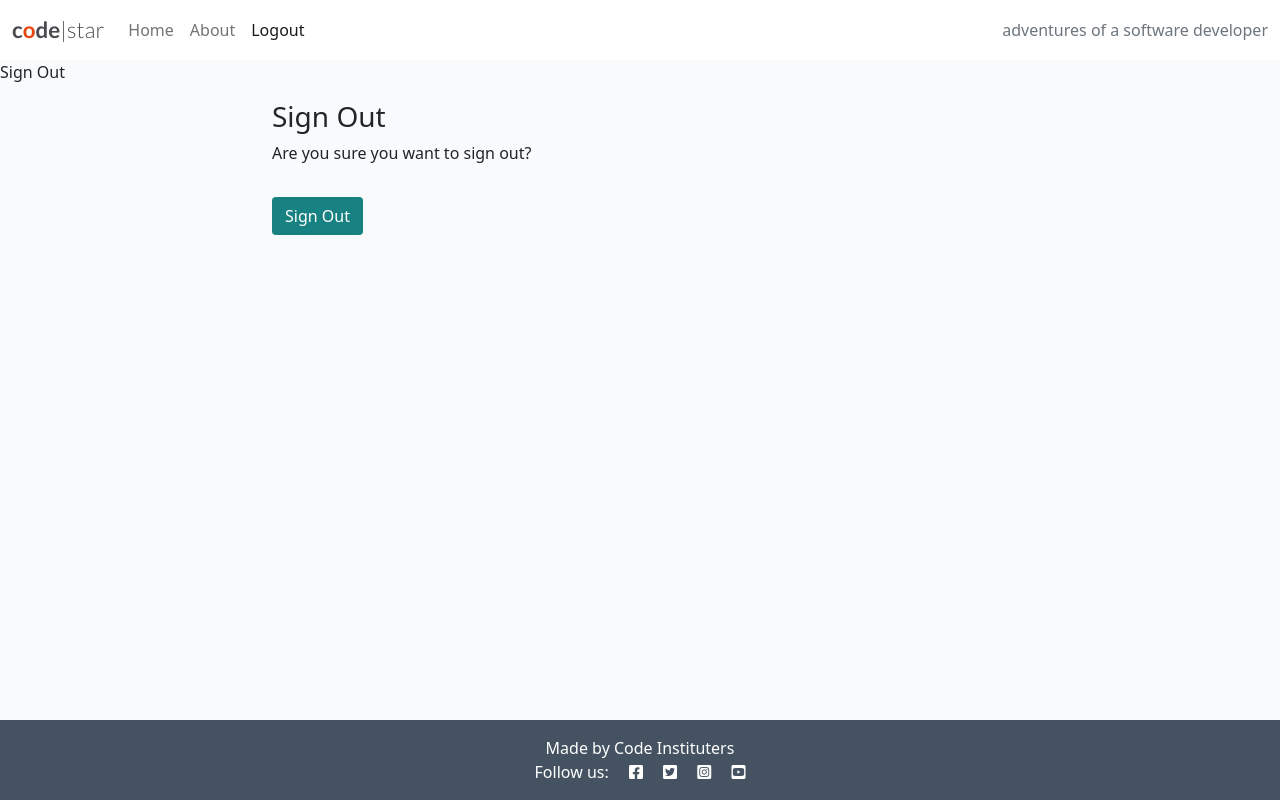
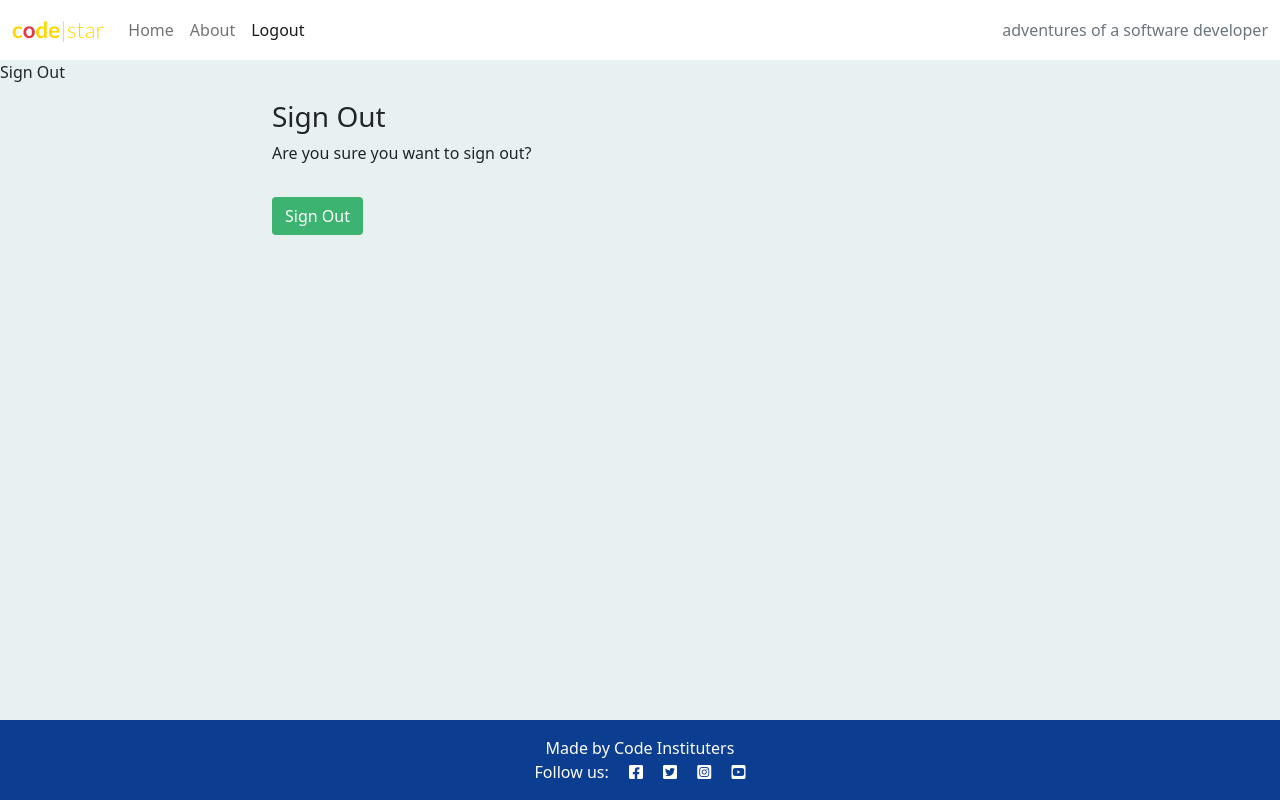
Before and after one commit to mary1-commits/Marys-recipes, a Django app: page /accounts/logout/ in a window 1280 px wide. Run offline with Django 4.2, Linux system fonts and the light colour scheme; the visitor is signed in with stand-in values (Sample User, id 1); parts of the project's set-up code (start-up, migrations or seed data) failed here and were passed over.

Commit message:
complete css styling for the page

```diff
--- a/static/css/style.css
+++ b/static/css/style.css
@@ -1,34 +1,110 @@
 body {
-    background-color: #F9FAFC;
+    background-color: #0077B6; /* Somali flag blue */
 }
 
+.main-bg {
+    background-color: #E8F1F2; /* Soft sky blue for contrast */
+}
+
+.light-bg {
+    background-color: #F4F6F7; /* Light neutral */
+}
+
+.dark-bg {
+    background-color: #0B3D91; /* Deep blue, inspired by Somali fabric & sea */
+}
+
+/* Branding */
 .brand {
     font-family: Lato, sans-serif;
     font-size: 1.4rem;
     font-weight: 700;
-    color: #4A4A4F;
+    color: #FFD700; /* Gold for cultural vibrance */
 }
 
 .red-o {
-    color: #E84610;
+    color: #E63946; /* Waran red (spear decorations) */
 }
 
 .thin {
     font-weight: 300;
 }
 
-.light-bg {
-    background-color: #fff;
+/* Navbar & Buttons */
+.btn-signup,
+.btn-edit {
+    background-color: #3CB371; /* Pastoral green, reflecting nature */
+    color: #fff;
 }
 
-.dark-bg {
-    background-color: #445261;
+.btn-signup:hover,
+.btn-signup:active {
+    background-color: #FFD700; /* Gold */
+    color: #0077B6;
 }
 
-.main-bg {
-    background-color: #F9FAFC;
+.link {
+    color: #FFD700;
+    text-decoration: none;
 }
 
+.link:hover,
+.link:active {
+    color: #0B3D91;
+    text-decoration: underline;
+}
+
+/* Post & Text Elements */
+.post-link {
+    text-decoration: none;
+    color: #0B3D91;
+}
+
+.post-link:hover,
+.page-link {
+    color: #E63946; /* Somali traditional patterns red */
+}
+
+.post-title {
+    margin-top: 10%;
+    margin-left: 5%;
+    color: #FFD700;
+}
+
+.post-subtitle {
+    margin-left: 5%;
+    color: #F4F6F7;
+}
+
+/* Buttons */
+.btn-like {
+    color: #E63946;
+    border: none;
+    background: transparent;
+}
+
+.btn-like:hover,
+.btn-like:active {
+    color: #FFD700;
+    background: transparent;
+    border: none;
+}
+
+.btn-delete {
+    color: #fff;
+    background: #E63946;
+}
+
+/* Additional Elements */
+.faded {
+    color: rgb(172, 175, 175);
+}
+
+.approval {
+    color: rgb(222, 146, 168);
+}
+
+/* Image & Card Styling */
 .card {
     border: none;
     background-color: transparent;
@@ -43,12 +119,7 @@
     bottom: 5%;
     min-width: 30%;
     left: -2px;
-    background-color: #188181;
-}
-
-.scale {
-    width: 100%;
-    height: auto;
+    background-color: #3CB371;
 }
 
 .author {
@@ -57,6 +128,7 @@
     text-transform: uppercase;
 }
 
+/* Masthead */
 .masthead {
     margin-top: 10px;
     overflow: hidden;
@@ -67,7 +139,7 @@
 }
 
 .masthead-text {
-    background-color: #445261;
+    background-color: #0B3D91;
     color: white;
     position: relative;
 }
@@ -84,78 +156,7 @@
     right: 90%;
     height: 100%;
     width: 150%;
-    background: #445261;
-    -webkit-transform: skew(15deg);
-    -moz-transform: skew(15deg);
+    background: #0B3D91;
     transform: skew(15deg);
     z-index: 100;
 }
-
-.post-link {
-    text-decoration: none;
-    color: #445261;
-}
-
-.post-link:hover,
-.page-link {
-    color: #E84610;
-}
-
-.post-title {
-    margin-top: 10%;
-    margin-left: 5%;
-}
-
-.post-subtitle {
-    margin-left: 5%;
-    color: lightgray;
-}
-
-.btn-signup,
-.btn-edit {
-    background-color: #188181;
-    color: #fff;
-}
-
-.btn-signup:hover,
-.btn-signup:active {
-    background-color: #fff;
-    color: #23BBBB;
-}
-
-.link {
-    color: #23BBBB;
-    text-decoration: none;
-}
-
-.link:hover,
-.link:active {
-    color: #445261;
-    text-decoration: underline;
-}
-
-.btn-like {
-    color: #E84610;
-    border: none;
-    background: transparent;
-}
-
-.btn-delete {
-    color: #fff;
-    background: #E84610;
-}
-
-.btn-like:hover,
-.btn-like:active {
-    color: #E84610;
-    background: transparent;
-    border: none;
-}
-
-.faded {
-    color: rgb(172, 175, 175);
-}
-
-.approval {
-    color: rgb(222, 146, 168);
-}
```
